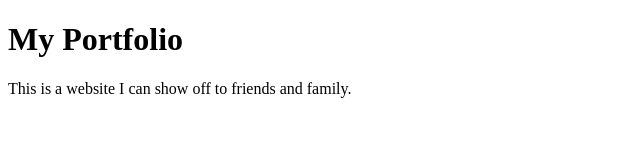
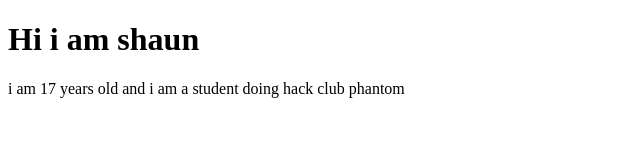
Before and after one commit to shaunsaji864/myportfolio, a plain HTML site: page index.html in a window 1280 px wide. Shown: the whole page, without its empty margins (0-640 px from the left). Drawn offline with Linux system fonts and the light colour scheme.

Commit message:
make the page about me

```diff
--- a/index.html
+++ b/index.html
@@ -1,10 +1,10 @@
 <!DOCTYPE html>
 <html>
 	<head>
-		<title>My Portfolio</title>
+		<title>shaun's Portfolio</title>
 	</head>
 	<body>
-		<h1>My Portfolio</h1>
-		<p>This is a website I can show off to friends and family.</p>
+		<h1>Hi i am shaun </h1>
+		<p>i am 17 years old and  i am  a student doing hack club phantom</p>
 	</body>
 </html>
```
